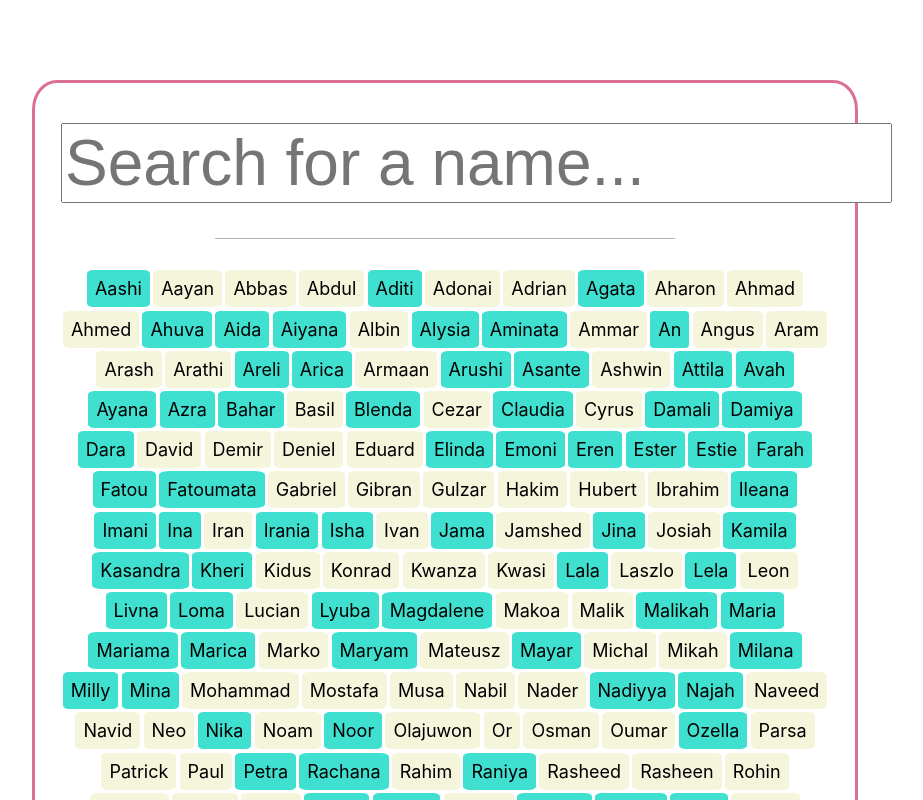
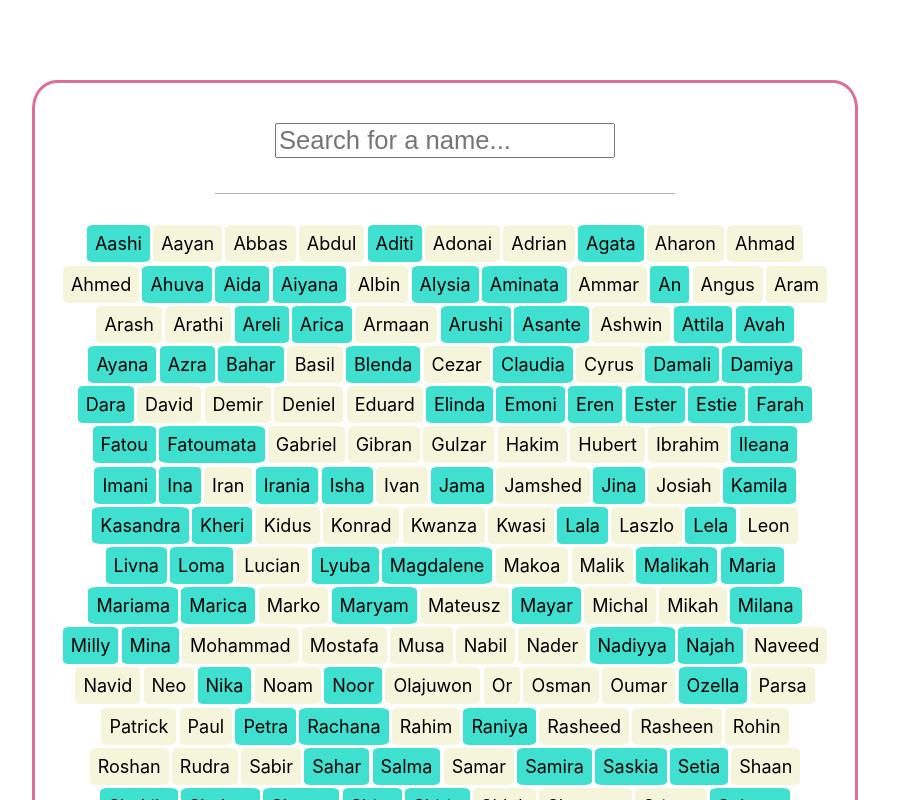
Before and after one commit to kbakande/baby-names-picker, a React (Create React App) app: page / in a window 1280 px wide. Shown: the top 800 px of the page, without its empty margins (195-1118 px from the left). Built offline with nearby package versions, Linux system fonts and the light colour scheme.

Commit message:
reduce search bar height

```diff
--- a/src/App.css
+++ b/src/App.css
@@ -48,7 +48,7 @@
 
 .search-bar {
   margin-bottom: 0.6vh;
-  font-size: 5vw;
+  font-size: 2vw;
 }
 .name-list {
   display: inline-block;
```
